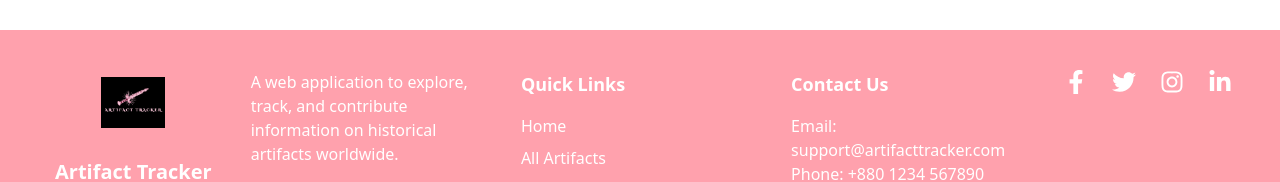
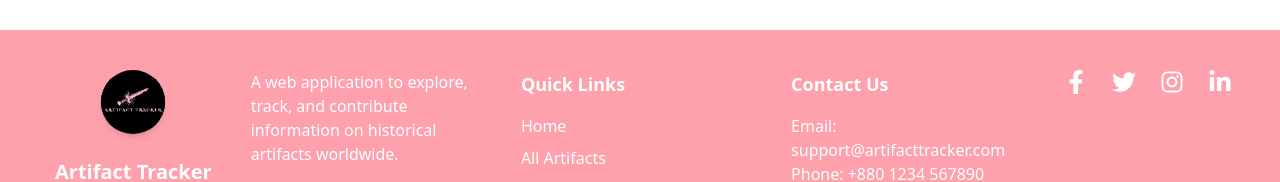
Before and after one commit to MdMahfujHossenPr/historical-artifacts-tracker-client, a React (Vite) app: page / in a window 1280 px wide. Shown: the part 4976-5158 px from the top of the page. Built offline with nearby package versions, Linux system fonts and the light colour scheme; no server answers.

Commit message:
All Update My Projects Done

```diff
--- a/src/components/Footer/Footer.jsx
+++ b/src/components/Footer/Footer.jsx
@@ -15,12 +15,15 @@ const Footer = () => {
         <div className="col-span-1 flex flex-col items-center">
           <Link to="/">
             <img
-              src="/logo.png" // তোমার Navbar এর logo এর পাথ
+              src="/logo.png" // Navbar এর logo এর পাথ
               alt="Artifact Tracker Logo"
-              className="w-16 h-16 object-contain"
+              className="w-16 h-16 object-contain rounded-full shadow-md bg-black"
             />
-          </Link> <br />
-           <h2 className="text-xl font-bold text-white mb-4">Artifact Tracker</h2>
+          </Link>
+          <br />
+          <h2 className="text-xl font-bold text-white mb-4">
+            Artifact Tracker
+          </h2>
         </div>
 
         {/* Main Content Sections - About, Quick Links, Contact */}
@@ -39,7 +42,9 @@ const Footer = () => {
 
           {/* Quick Links */}
           <div>
-            <h3 className="text-lg font-semibold text-white mb-4">Quick Links</h3>
+            <h3 className="text-lg font-semibold text-white mb-4">
+              Quick Links
+            </h3>
             <ul className="space-y-2">
               <li>
                 <Link
@@ -86,7 +91,9 @@ const Footer = () => {
 
           {/* Contact Info */}
           <div>
-            <h3 className="text-lg font-semibold text-white mb-4">Contact Us</h3>
+            <h3 className="text-lg font-semibold text-white mb-4">
+              Contact Us
+            </h3>
             <p>Email: support@artifacttracker.com</p>
             <p>Phone: +880 1234 567890</p>
             <p>Address: 123 Heritage St, Dhaka, Bangladesh</p>
--- a/src/pages/AllArtifacts/AllArtifacts.jsx
+++ b/src/pages/AllArtifacts/AllArtifacts.jsx
@@ -5,6 +5,8 @@ import { FaThumbsUp, FaChevronLeft, FaChevronRight } from "react-icons/fa";
 import { LikeContext } from "../../context/LikeContext";
 import { useAuth } from "../../context/AuthContext";
 import { motion } from "framer-motion";
+import Testimonials from "../Home/Testimonials";
+
 
 /**
  * AllArtifacts page
@@ -78,7 +80,6 @@ const AllArtifacts = () => {
       setLoading(true);
       setError(null);
       try {
-        // If you want to use search on backend, you could call /search?name=debouncedTerm
         const token = await getToken();
         const res = await fetch(
           "https://historical-artifacts-tracker-server-lovat.vercel.app/artifacts",
@@ -91,7 +92,6 @@ const AllArtifacts = () => {
         if (!res.ok) throw new Error("Failed to fetch artifacts");
         const data = await res.json();
         if (!cancelled) {
-          // ensure array
           setArtifacts(Array.isArray(data) ? data : []);
         }
       } catch (err) {
@@ -112,7 +112,6 @@ const AllArtifacts = () => {
   const processed = useMemo(() => {
     let list = Array.isArray(artifacts) ? [...artifacts] : [];
 
-    // search (client-side)
     if (debouncedTerm) {
       const q = debouncedTerm.toLowerCase();
       list = list.filter(
@@ -122,12 +121,10 @@ const AllArtifacts = () => {
       );
     }
 
-    // filter type
     if (selectedType !== "all") {
       list = list.filter((a) => (a.type || "").toLowerCase() === selectedType.toLowerCase());
     }
 
-    // sort
     switch (sortBy) {
       case "most-liked":
         list.sort((a, b) => (b.likes || 0) - (a.likes || 0));
@@ -136,7 +133,7 @@ const AllArtifacts = () => {
         list.sort((a, b) => (a.likes || 0) - (b.likes || 0));
         break;
       case "newest":
-        list.sort((a, b) => new Date(b.createdAt || b.createdAt || 0) - new Date(a.createdAt || a.createdAt || 0));
+        list.sort((a, b) => new Date(b.createdAt || 0) - new Date(a.createdAt || 0));
         break;
       case "oldest":
         list.sort((a, b) => new Date(a.createdAt || 0) - new Date(b.createdAt || 0));
@@ -154,13 +151,13 @@ const AllArtifacts = () => {
     return list;
   }, [artifacts, debouncedTerm, selectedType, sortBy]);
 
-  // Pagination: compute displayed slice whenever processed, pageSize or page changes
+  // Reset page when dependencies change
   useEffect(() => {
-    setCurrentPage(1); // reset page if processed list changed significantly
+    setCurrentPage(1);
   }, [debouncedTerm, selectedType, sortBy, pageSize]);
 
+  // Update displayed slice on processed or pagination changes
   useEffect(() => {
-    const total = processed.length;
     const start = (currentPage - 1) * pageSize;
     const end = start + pageSize;
     setDisplayed(processed.slice(start, end));
@@ -195,6 +192,7 @@ const AllArtifacts = () => {
   };
 
   return (
+    <>
       <section className="px-4 py-16 max-w-7xl mx-auto">
         <title>All Artifacts</title>
 
@@ -203,7 +201,9 @@ const AllArtifacts = () => {
           <h1 className="text-3xl font-extrabold text-rose-700">All Artifacts</h1>
 
           <div className="flex flex-col sm:flex-row sm:items-center gap-3 w-full md:w-auto">
-          <label className="sr-only" htmlFor="search">Search artifacts</label>
+            <label className="sr-only" htmlFor="search">
+              Search artifacts
+            </label>
             <input
               id="search"
               type="search"
@@ -319,14 +319,19 @@ const AllArtifacts = () => {
                           disabled={likingId === artifact._id}
                           aria-label={isLiked(artifact._id) ? "Unlike" : "Like"}
                           className={`flex items-center gap-2 px-3 py-2 rounded-full text-sm font-semibold transition
-                          ${likingId === artifact._id ? "bg-rose-100 text-rose-700" : isLiked(artifact._id) ? "bg-green-600 text-white" : "bg-rose-600 text-white"}
+                            ${
+                              likingId === artifact._id
+                                ? "bg-rose-100 text-rose-700"
+                                : isLiked(artifact._id)
+                                ? "bg-green-600 text-white"
+                                : "bg-rose-600 text-white"
+                            }
                           `}
                           title={isLiked(artifact._id) ? "Unlike" : "Like"}
                         >
                           <FaThumbsUp />
                         </button>
 
-                      {/* like count shown above button as requested? We keep count next to icon for clarity */}
                         <div className="text-sm text-gray-700 select-none">
                           <div className="text-xs text-gray-400">Likes</div>
                           <div className="font-semibold text-rose-700">{artifact.likes || 0}</div>
@@ -364,7 +369,6 @@ const AllArtifacts = () => {
                 </button>
 
                 <div className="flex items-center gap-1">
-                {/* show up to 5 page buttons centered around current page */}
                   {(() => {
                     const pages = [];
                     const maxButtons = 5;
@@ -379,7 +383,11 @@ const AllArtifacts = () => {
                         <button
                           key={p}
                           onClick={() => setCurrentPage(p)}
-                        className={`px-3 py-1 rounded-md ${p === currentPage ? "bg-rose-600 text-white" : "bg-white border border-gray-200"}`}
+                          className={`px-3 py-1 rounded-md ${
+                            p === currentPage
+                              ? "bg-rose-600 text-white"
+                              : "bg-white border border-gray-200"
+                          }`}
                           aria-current={p === currentPage ? "page" : undefined}
                         >
                           {p}
@@ -403,6 +411,11 @@ const AllArtifacts = () => {
           </>
         )}
       </section>
+
+      <section className="px-4 py-16 max-w-7xl mx-auto bg-rose-50 rounded-lg mt-16">
+        <Testimonials />
+      </section>
+    </>
   );
 };
 
```
Lines whose indentation alone changed are shown as unchanged.
